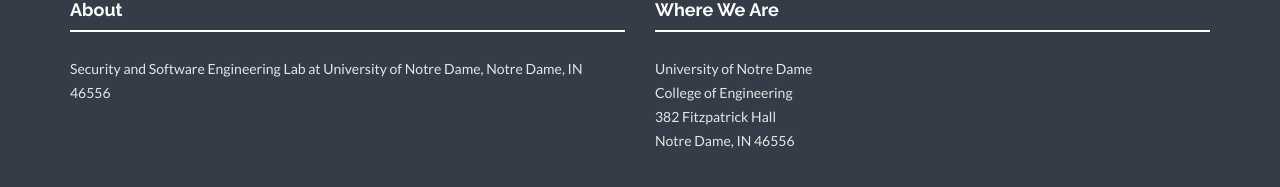
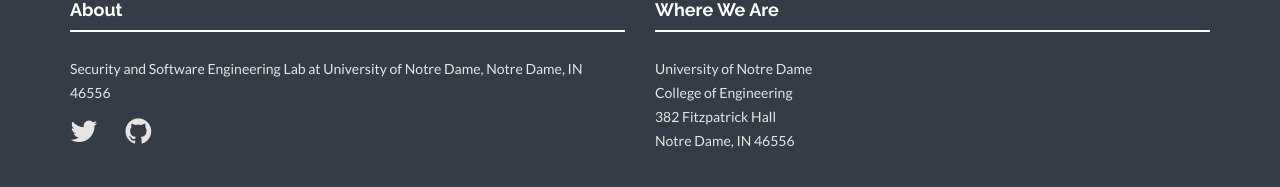
Before and after one commit to s2e-lab/s2e-lab.github.io, a Jekyll site: the page built from index.html, in a window 1280 px wide and 1047 px high. Shown: the part 822-1009 px from the top of the window. Built offline with Jekyll 4.4.1, drawn with Linux system fonts in a browser that asks for light colours; nearby versions of some CDN libraries; some web fonts are replaced.

Commit message:
Added social media information

```diff
--- a/_config.yml
+++ b/_config.yml
@@ -53,16 +53,18 @@
 
 # Social networks usernames. Many more available: google-plus, flickr, linkedin, etc). Shown in footer.
 social:
-  - title: dribbble
-    url:
-  - title: facebook
-    url:
+  # - title: dribbble
+  #   url:
+  # - title: facebook
+  #   url:
   - title: twitter
-    url: joannacss
-  - title: instagram
-    url:
-  - title: tumblr
-    url:
+    url: https://twitter.com/joannacss
+  # - title: instagram
+  #   url:
+  # - title: tumblr
+  #   url:
+  - title: github
+    url: https://github.com/s2e-lab/
 
 # Postal address (add as many lines as necessary). Shown in footer and on Contact page.
 address:
--- a/_includes/footer.html
+++ b/_includes/footer.html
@@ -5,6 +5,14 @@
                 <h4>About</h4>
                 <div class="hline-w"></div>
                 <p>{{ site.about }}</p>
+                <p>
+                    {% for network in site.social %}
+                        <a href="{{ network.url }}" class="btn-social btn-outline">
+                          <i class="fa fa-{{ network.title }}" aria-hidden="true"></i>
+                          <span class="sr-only">{{network.title}}</span>
+                        </a>
+                    {% endfor %}
+                </p>
             </div>
             <!--
             <div class="col-lg-4">
@@ -18,7 +26,7 @@
                         </a>
                     {% endfor %}
                 </p>
-            </div>-->
+            </div> -->
             <div class="col-lg-6">
                 <h4>Where We Are</h4>
                 <div class="hline-w"></div>
```
